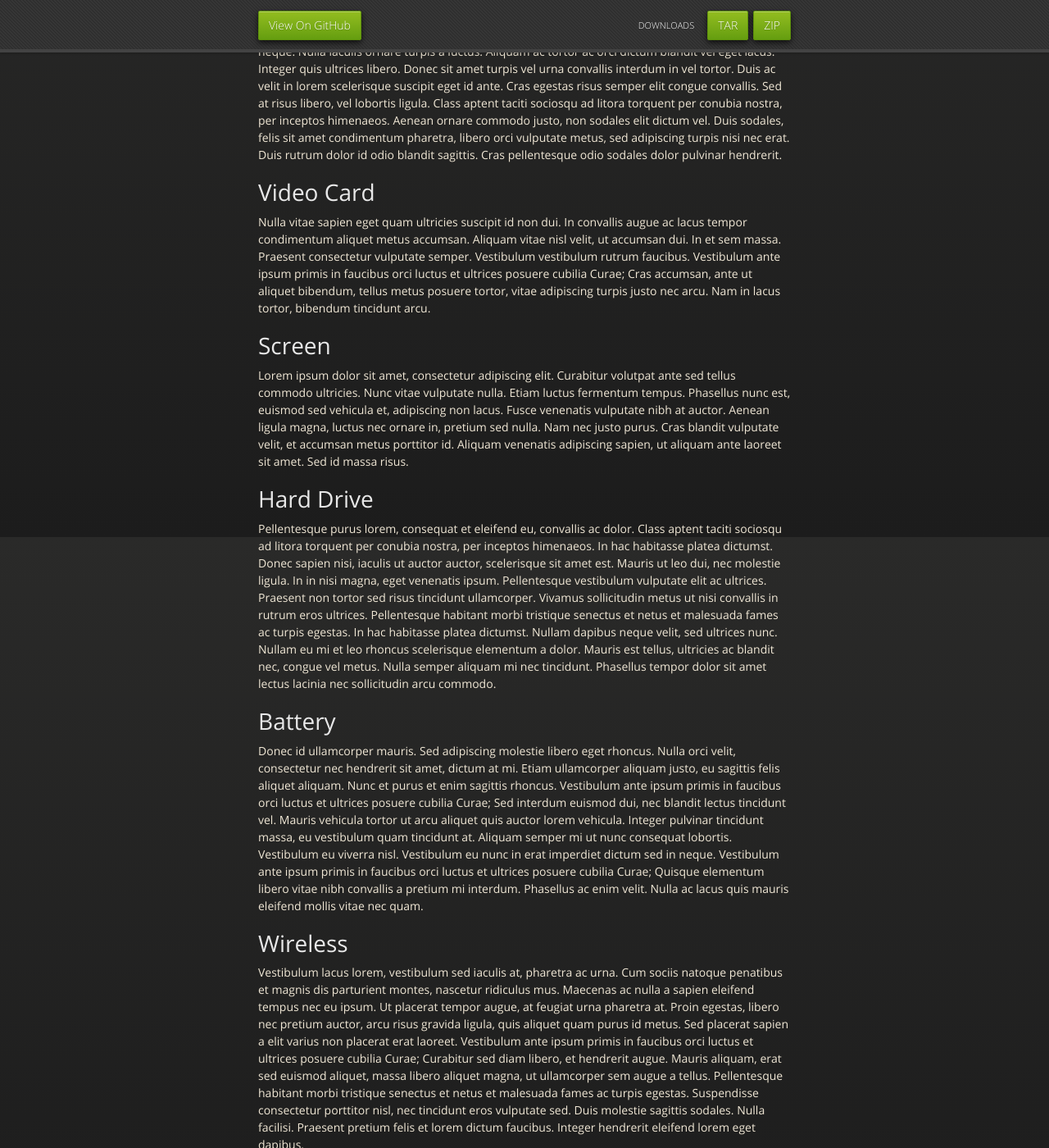
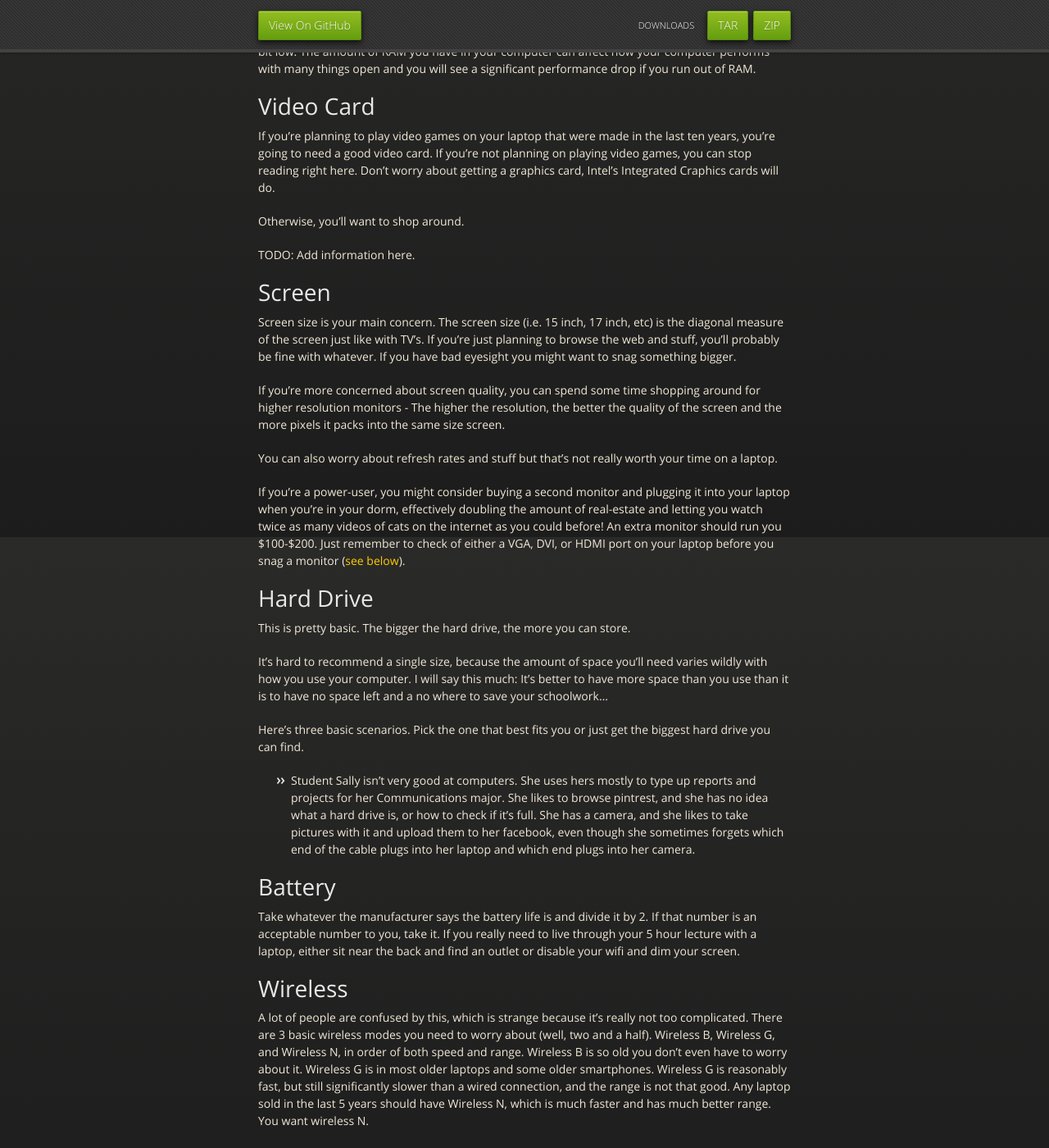
Before and after one commit to ryanrapini/laptopadvice, a Jekyll site: the page built from components.markdown, in a window 1280 px wide and 1400 px high, scrolled down 1145 px. Shown: the whole window at 82% size. Built offline with Jekyll 4.4.1, drawn with Linux system fonts in a browser that asks for light colours; nearby versions of some CDN libraries; some of the changed text lies outside the part shown.

Commit message:
added a bunch of stuff to the components page.

```diff
--- a/components.markdown
+++ b/components.markdown
@@ -25,27 +25,57 @@ If you're doing Engineering you should probably opt for a higher end Intel Core-
 
 # RAM
 
-Cras ornare tortor eu ante rutrum tempor. Vivamus neque tellus, lacinia ut ornare ut, imperdiet sed neque. Nulla iaculis ornare turpis a luctus. Aliquam ac tortor ac orci dictum blandit vel eget lacus. Integer quis ultrices libero. Donec sit amet turpis vel urna convallis interdum in vel tortor. Duis ac velit in lorem scelerisque suscipit eget id ante. Cras egestas risus semper elit congue convallis. Sed at risus libero, vel lobortis ligula. Class aptent taciti sociosqu ad litora torquent per conubia nostra, per inceptos himenaeos. Aenean ornare commodo justo, non sodales elit dictum vel. Duis sodales, felis sit amet condimentum pharetra, libero orci vulputate metus, sed adipiscing turpis nisi nec erat. Duis rutrum dolor id odio blandit sagittis. Cras pellentesque odio sodales dolor pulvinar hendrerit.
+As far as RAM goes, you'll want to get at least 4 gigs, but probably no more than 8 gigs. Two gigs is a bit low. The amount of RAM you have in your computer can affect how your computer performs with many things open and you will see a significant performance drop if you run out of RAM.
 
 # Video Card
 
-Nulla vitae sapien eget quam ultricies suscipit id non dui. In convallis augue ac lacus tempor condimentum aliquet metus accumsan. Aliquam vitae nisl velit, ut accumsan dui. In et sem massa. Praesent consectetur vulputate semper. Vestibulum vestibulum rutrum faucibus. Vestibulum ante ipsum primis in faucibus orci luctus et ultrices posuere cubilia Curae; Cras accumsan, ante ut aliquet bibendum, tellus metus posuere tortor, vitae adipiscing turpis justo nec arcu. Nam in lacus tortor, bibendum tincidunt arcu.
+If you're planning to play video games on your laptop that were made in the last ten years, you're going to need a good video card. If you're not planning on playing video games, you can stop reading right here. Don't worry about getting a graphics card, Intel's Integrated Craphics cards will do.
+
+Otherwise, you'll want to shop around.
+
+TODO: Add information here.
 
 # Screen
 
-Lorem ipsum dolor sit amet, consectetur adipiscing elit. Curabitur volutpat ante sed tellus commodo ultricies. Nunc vitae vulputate nulla. Etiam luctus fermentum tempus. Phasellus nunc est, euismod sed vehicula et, adipiscing non lacus. Fusce venenatis vulputate nibh at auctor. Aenean ligula magna, luctus nec ornare in, pretium sed nulla. Nam nec justo purus. Cras blandit vulputate velit, et accumsan metus porttitor id. Aliquam venenatis adipiscing sapien, ut aliquam ante laoreet sit amet. Sed id massa risus.
+Screen size is your main concern. The screen size (i.e. 15 inch, 17 inch, etc) is the diagonal measure of the screen just like with TV's. If you're just planning to browse the web and stuff, you'll probably be fine with whatever. If you have bad eyesight you might want to snag something bigger.
+
+If you're more concerned about screen quality, you can spend some time shopping around for higher resolution monitors - The higher the resolution, the better the quality of the screen and the more pixels it packs into the same size screen.
+
+You can also worry about refresh rates and stuff but that's not really worth your time on a laptop.
+
+If you're a power-user, you might consider buying a second monitor and plugging it into your laptop when you're in your dorm, effectively doubling the amount of real-estate and letting you watch twice as many videos of cats on the internet as you could before! An extra monitor should run you $100-$200. Just remember to check of either a VGA, DVI, or HDMI port on your laptop before you snag a monitor ([see below](#other_features)).
+
 
 # Hard Drive
 
-Pellentesque purus lorem, consequat et eleifend eu, convallis ac dolor. Class aptent taciti sociosqu ad litora torquent per conubia nostra, per inceptos himenaeos. In hac habitasse platea dictumst. Donec sapien nisi, iaculis ut auctor auctor, scelerisque sit amet est. Mauris ut leo dui, nec molestie ligula. In in nisi magna, eget venenatis ipsum. Pellentesque vestibulum vulputate elit ac ultrices. Praesent non tortor sed risus tincidunt ullamcorper. Vivamus sollicitudin metus ut nisi convallis in rutrum eros ultrices. Pellentesque habitant morbi tristique senectus et netus et malesuada fames ac turpis egestas. In hac habitasse platea dictumst. Nullam dapibus neque velit, sed ultrices nunc. Nullam eu mi et leo rhoncus scelerisque elementum a dolor. Mauris est tellus, ultricies ac blandit nec, congue vel metus. Nulla semper aliquam mi nec tincidunt. Phasellus tempor dolor sit amet lectus lacinia nec sollicitudin arcu commodo.
+This is pretty basic. The bigger the hard drive, the more you can store.
+
+It's hard to recommend a single size, because the amount of space you'll need varies wildly with how you use your computer. I will say this much: It's better to have more space than you use than it is to have no space left and a no where to save your schoolwork...
+
+Here's three basic scenarios. Pick the one that best fits you or just get the biggest hard drive you can find.
+
+* Student Sally isn't very good at computers. She uses hers mostly to type up reports and projects for her Communications major. She likes to browse pintrest, and she has no idea what a hard drive is, or how to check if it's full. She has a camera, and she likes to take pictures with it and upload them to her facebook, even though she sometimes forgets which end of the cable plugs into her laptop and which end plugs into her camera.
 
 # Battery
 
-Donec id ullamcorper mauris. Sed adipiscing molestie libero eget rhoncus. Nulla orci velit, consectetur nec hendrerit sit amet, dictum at mi. Etiam ullamcorper aliquam justo, eu sagittis felis aliquet aliquam. Nunc et purus et enim sagittis rhoncus. Vestibulum ante ipsum primis in faucibus orci luctus et ultrices posuere cubilia Curae; Sed interdum euismod dui, nec blandit lectus tincidunt vel. Mauris vehicula tortor ut arcu aliquet quis auctor lorem vehicula. Integer pulvinar tincidunt massa, eu vestibulum quam tincidunt at. Aliquam semper mi ut nunc consequat lobortis. Vestibulum eu viverra nisl. Vestibulum eu nunc in erat imperdiet dictum sed in neque. Vestibulum ante ipsum primis in faucibus orci luctus et ultrices posuere cubilia Curae; Quisque elementum libero vitae nibh convallis a pretium mi interdum. Phasellus ac enim velit. Nulla ac lacus quis mauris eleifend mollis vitae nec quam.
+Take whatever the manufacturer says the battery life is and divide it by 2. If that number is an acceptable number to you, take it. If you really need to live through your 5 hour lecture with a laptop, either sit near the back and find an outlet or disable your wifi and dim your screen.
 
 # Wireless
 
-Vestibulum lacus lorem, vestibulum sed iaculis at, pharetra ac urna. Cum sociis natoque penatibus et magnis dis parturient montes, nascetur ridiculus mus. Maecenas ac nulla a sapien eleifend tempus nec eu ipsum. Ut placerat tempor augue, at feugiat urna pharetra at. Proin egestas, libero nec pretium auctor, arcu risus gravida ligula, quis aliquet quam purus id metus. Sed placerat sapien a elit varius non placerat erat laoreet. Vestibulum ante ipsum primis in faucibus orci luctus et ultrices posuere cubilia Curae; Curabitur sed diam libero, et hendrerit augue. Mauris aliquam, erat sed euismod aliquet, massa libero aliquet magna, ut ullamcorper sem augue a tellus. Pellentesque habitant morbi tristique senectus et netus et malesuada fames ac turpis egestas. Suspendisse consectetur porttitor nisl, nec tincidunt eros vulputate sed. Duis molestie sagittis sodales. Nulla facilisi. Praesent pretium felis et lorem dictum faucibus. Integer hendrerit eleifend lorem eget dapibus.
+A lot of people are confused by this, which is strange because it's really not too complicated. There are 3 basic wireless modes you need to worry about (well, two and a half). Wireless B, Wireless G, and Wireless N, in order of both speed and range. Wireless B is so old you don't even have to worry about it. Wireless G is in most older laptops and some older smartphones. Wireless G is reasonably fast, but still significantly slower than a wired connection, and the range is not that good. Any laptop sold in the last 5 years should have Wireless N, which is much faster and has much better range. You want wireless N.
+
+So how do the different formats affect you? Any laptop with a wireless N adapter can probably downgrade to wireless G if it needs to. Many older wireless routers (such as the one in your house right now) are probably still broadcasting on wireless G. This is fine, and will still work, but it won't be as fast as it could be. Worse still, if a laptop or device that only supports wireless G connects to a router with wireless N capabilities, it might drag everyone on the router down to wireless G speeds. For now, you should just look for a laptop with wireless N and not worry beyond that.
+
+If you're buying a router, you may want to set it to wireless N only mode. Older devices using wireless G won't be able to connect, but they won't be able to drag you down either.
+
+Speaking of which, here's a bonus section:
+
+## Wireless Routers
+
+First off, find out if your college lets you have your own wifi routers. Many colleges discourage it, as wireless routers can really jam up the network, saturate the airspace, interfere with existing infastructure, cause nightmares for the school IT department to troubleshoot, and more. If you hook up your Wireless Router wrong, you risk taking down everyone's internets while your little router's DHCP has a wrestling match with the college's master DHCP servers. Not good, and something that may get you a stern talking to if they track your router down.
+
+You're allowed to have a router? Or you feel like breaking the rules? Good, here's what to look for:
+TODO
 
 # Other Features
 
```
